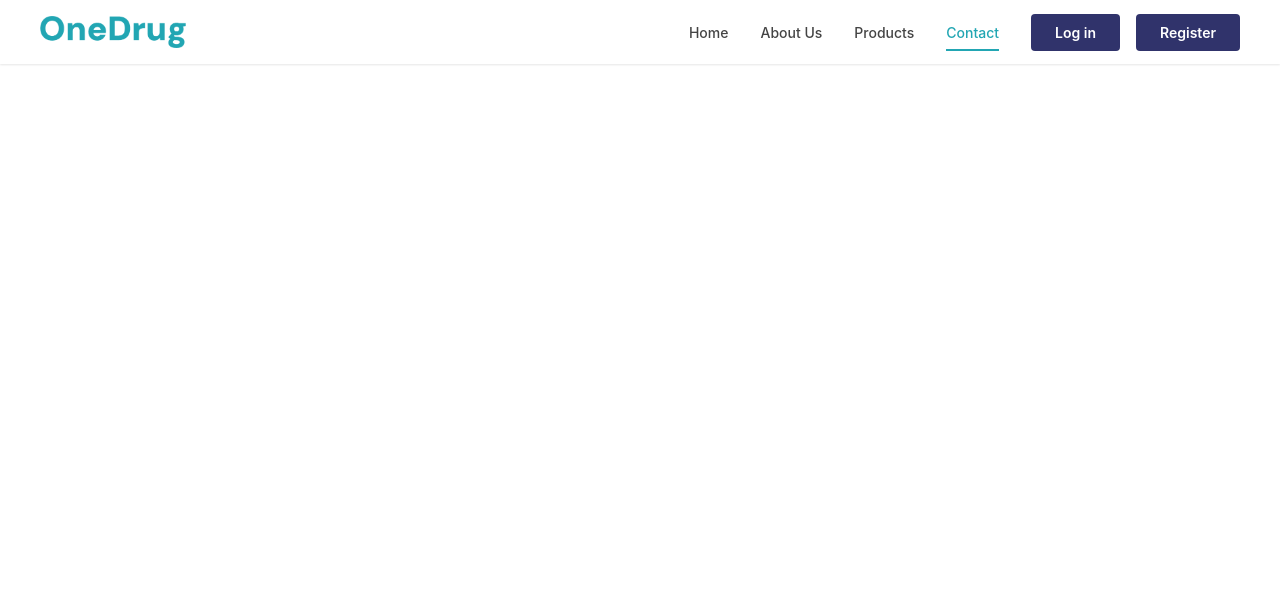
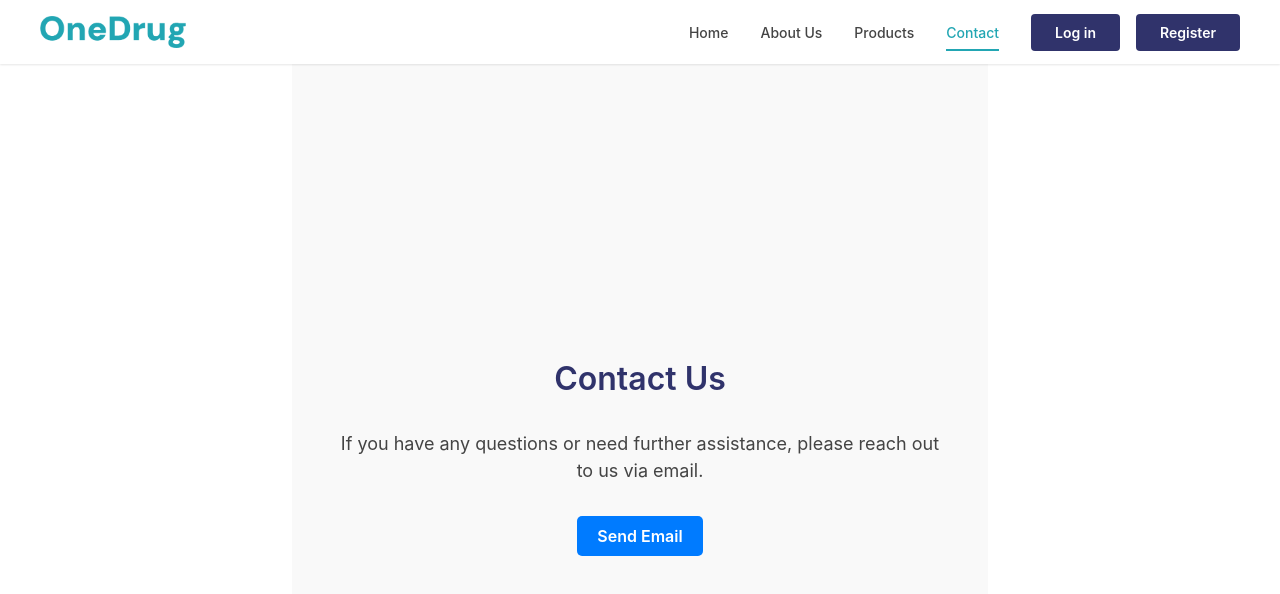
Before and after one commit to Awasjo/AstraVita-MERN-Project, a React (Create React App) app in the folder frontend/: page /contact in a window 1280 px wide. Shown: the top 594 px of the page. Built offline with nearby package versions, Linux system fonts and the light colour scheme; no server answers.

Commit message:
Created contact.jsx and Implement the mail functionality

```diff
--- a/frontend/src/App.jsx
+++ b/frontend/src/App.jsx
@@ -10,7 +10,7 @@ import PatientPortal from './components/PatientPortal';
 import Layout from './components/Layout';
 import AddDoctor from './components/AddDoctor';
 import PatientNotifications from './components/PatientNotifications';
-
+import Contact from './components/Contact';
 import './App.css'
 import DoctorNotifications from './components/DoctorNotifications';
 
@@ -210,6 +210,7 @@ const App = () => {
         <Route path="/" element={<Home />} /> {/* Home route */}
         <Route path="/login" element={<Login />} /> {/* Login route */}
         <Route path="/register" element={<Register />} /> {/* Register route */}
+        <Route path="/contact" element={<Contact />} />
         <Route path="/doctor"
           element={
             <Layout>
--- /dev/null
+++ b/frontend/src/components/Contact.jsx
@@ -0,0 +1,31 @@
+import React from 'react';
+import './contact.css';
+
+const Contact = () => {
+    const handleEmailClick = () => {
+        window.location.href = 'mailto:support@onedrug.com?subject=Inquiry';
+    };
+
+    return (
+        <div className="contact-page">
+            <h1>Contact Us</h1>
+            <p>If you have any questions or need further assistance, please reach out to us via email.</p>
+            <button
+                onClick={handleEmailClick}
+                style={{
+                    padding: '10px 20px',
+                    fontSize: '16px',
+                    backgroundColor: '#007bff',
+                    color: 'white',
+                    border: 'none',
+                    borderRadius: '5px',
+                    cursor: 'pointer'
+                }}
+            >
+                Send Email
+            </button>
+        </div>
+    );
+};
+
+export default Contact;
--- /dev/null
+++ b/frontend/src/components/contact.css
@@ -0,0 +1,90 @@
+/* General Page Layout */
+.contact-page {
+    display: flex;
+    flex-direction: column;
+    align-items: center;
+    justify-content: center;
+    min-height: 100vh;
+    padding: 2rem;
+    background-color: #f9f9f9;
+  }
+
+  .contact-page h1 {
+    font-family: 'Inter', sans-serif;
+    font-size: 28px;
+    font-weight: 600;
+    color: #30336b;
+    margin-bottom: 1rem;
+    text-align: center;
+  }
+
+  .contact-page p {
+    font-family: 'Inter', sans-serif;
+    font-size: 16px;
+    font-weight: 400;
+    line-height: 1.5;
+    color: #444444;
+    text-align: center;
+    max-width: 600px;
+    margin-bottom: 2rem;
+  }
+
+  /* Button Styling */
+  .contact-page button {
+    padding: 12px 24px;
+    font-size: 16px;
+    font-weight: 600;
+    color: #ffffff;
+    background-color: #007bff;
+    border: none;
+    border-radius: 4px;
+    cursor: pointer;
+    transition: background-color 0.2s ease, transform 0.1s ease;
+  }
+
+  .contact-page button:hover {
+    background-color: #0056b3;
+  }
+
+  .contact-page button:active {
+    transform: scale(0.95);
+  }
+
+  /* Responsive Design */
+  @media (min-width: 768px) {
+    .contact-page {
+      padding: 3rem;
+    }
+
+    .contact-page h1 {
+      font-size: 32px;
+    }
+
+    .contact-page p {
+      font-size: 18px;
+    }
+
+    .contact-page button {
+      font-size: 18px;
+    }
+  }
+
+  @media (max-width: 767px) {
+    .contact-page {
+      padding: 1.5rem;
+    }
+
+    .contact-page h1 {
+      font-size: 24px;
+    }
+
+    .contact-page p {
+      font-size: 14px;
+      max-width: 90%;
+    }
+
+    .contact-page button {
+      padding: 10px 20px;
+      font-size: 14px;
+    }
+  }
```
